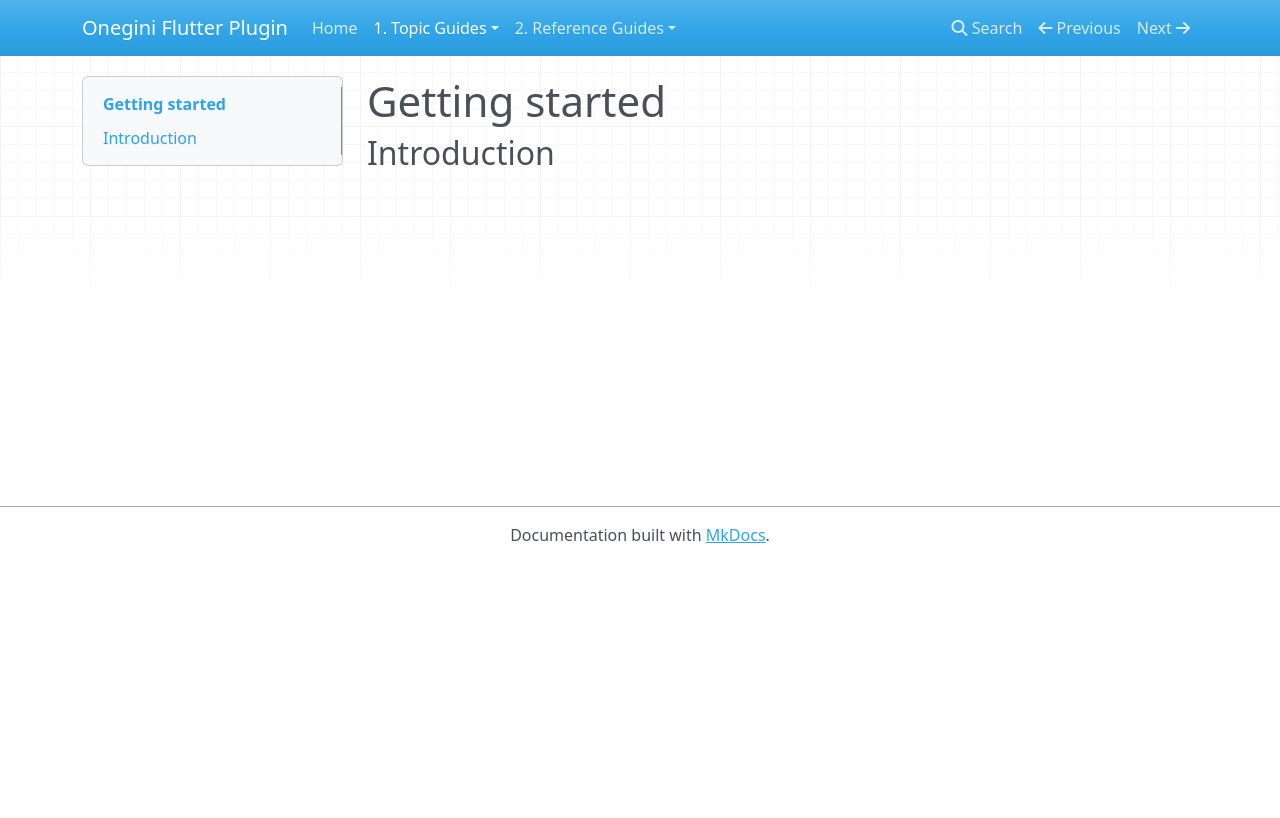
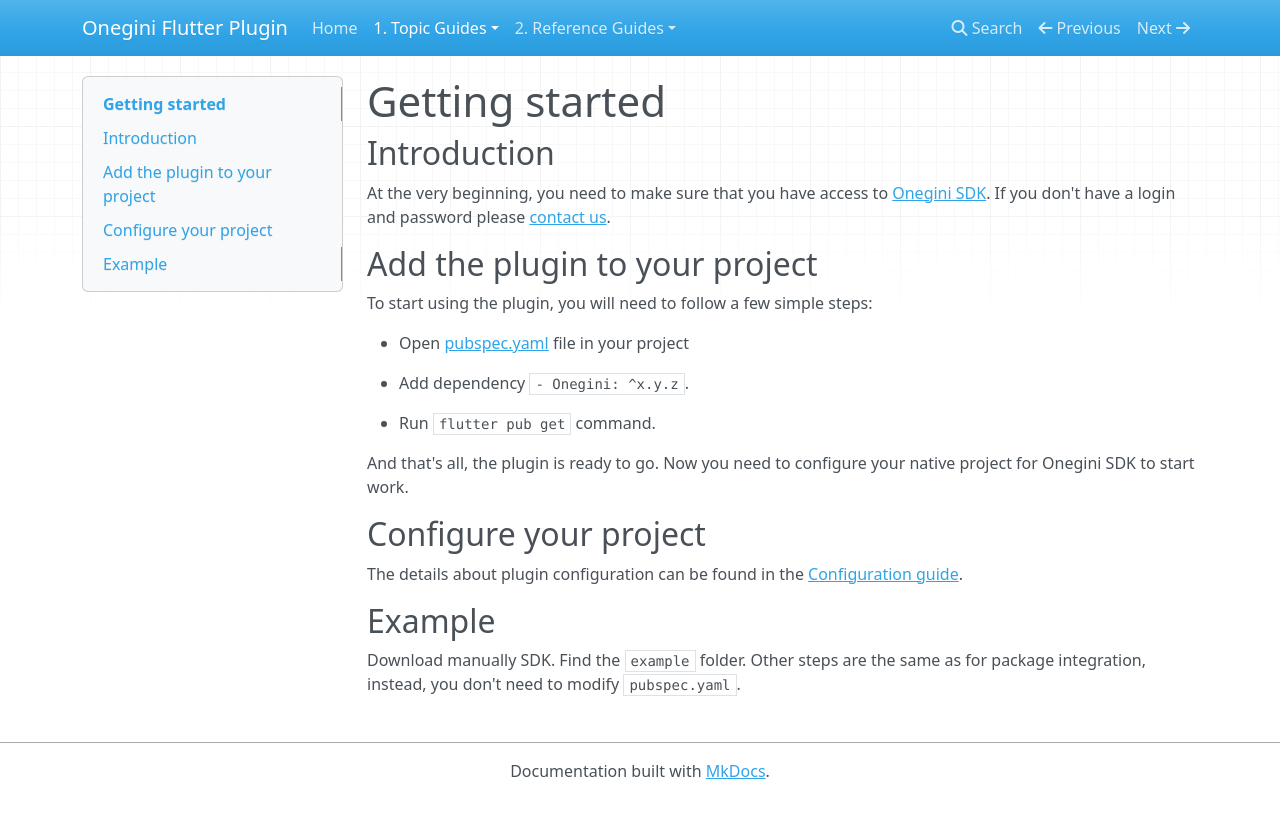
Before and after one commit to onewelcome/sdk-flutter, an MkDocs documentation site: the page built from docs/topic-guides/1-getting-started.md, in a window 1280 px wide. Shown: the top 818 px of the page. Built offline with MkDocs 1.6.1, drawn with Linux system fonts in a browser that asks for light colours; nearby versions of some CDN libraries.

Commit message:
added some images, working with topic guides

```diff
--- a/docs/topic-guides/1-getting-started.md
+++ b/docs/topic-guides/1-getting-started.md
@@ -1,3 +1,25 @@
 # Getting started
 
 ## Introduction
+
+At the very beginning, you need to make sure that you have access to [Onegini SDK](https://docs.onegini.com/onegini-sdk.html). If you don't have a login and password please [contact us](https://www.onegini.com/en-us/about/contact-us).
+
+## Add the plugin to your project
+
+To start using the plugin, you will need to follow a few simple steps:
+
+- Open [pubspec.yaml](https://dart.dev/tools/pub/pubspec) file in your project
+
+- Add dependency  `- Onegini: ^x.y.z`.
+
+- Run `flutter pub get` command.
+
+And that's all, the plugin is ready to go. Now you need to configure your native project for Onegini SDK to start work.
+
+## Configure your project
+
+The details about plugin configuration can be found in the [Configuration guide](./2-configuration.md).
+
+## Example
+
+Download manually SDK. Find the `example` folder. Other steps are the same as for package integration, instead, you don't need to modify `pubspec.yaml`.
--- a/mkdocs.yml
+++ b/mkdocs.yml
@@ -5,5 +5,8 @@
     - '1.1. Getting started': 'topic-guides/1-getting-started.md'
     - '1.2. Configuration': 'topic-guides/2-configuration.md'
     - '1.3. User registration': 'topic-guides/3-user-registration.md'
+    - '1.4. User authentication': 'topic-guides/4-user-authentication.md'
+    - '1.5. User authentication with system biometric authenticators': 'topic-guides/5-user-authentication-with-biometric.md'
+    - '1.6. Change pin': 'topic-guides/6-change-pin.md'
   - '2. Reference Guides':
     - '2.1. start app': 'reference-guides/1-start.md'
```
Also changed, not shown: docs/index.md (+3 -1 lines), docs/topic-guides/2-configuration.md (+109 -0 lines), docs/topic-guides/3-user-registration.md (+24 -0 lines), docs/img/favicon.ico (added), docs/img/flutter.png (added), docs/img/onegini.png (added), docs/topic-guides/4-user-authentication.md (added), docs/topic-guides/5-user-authentication-with-biometric.md (added), docs/topic-guides/6-change-pin.md (added).
